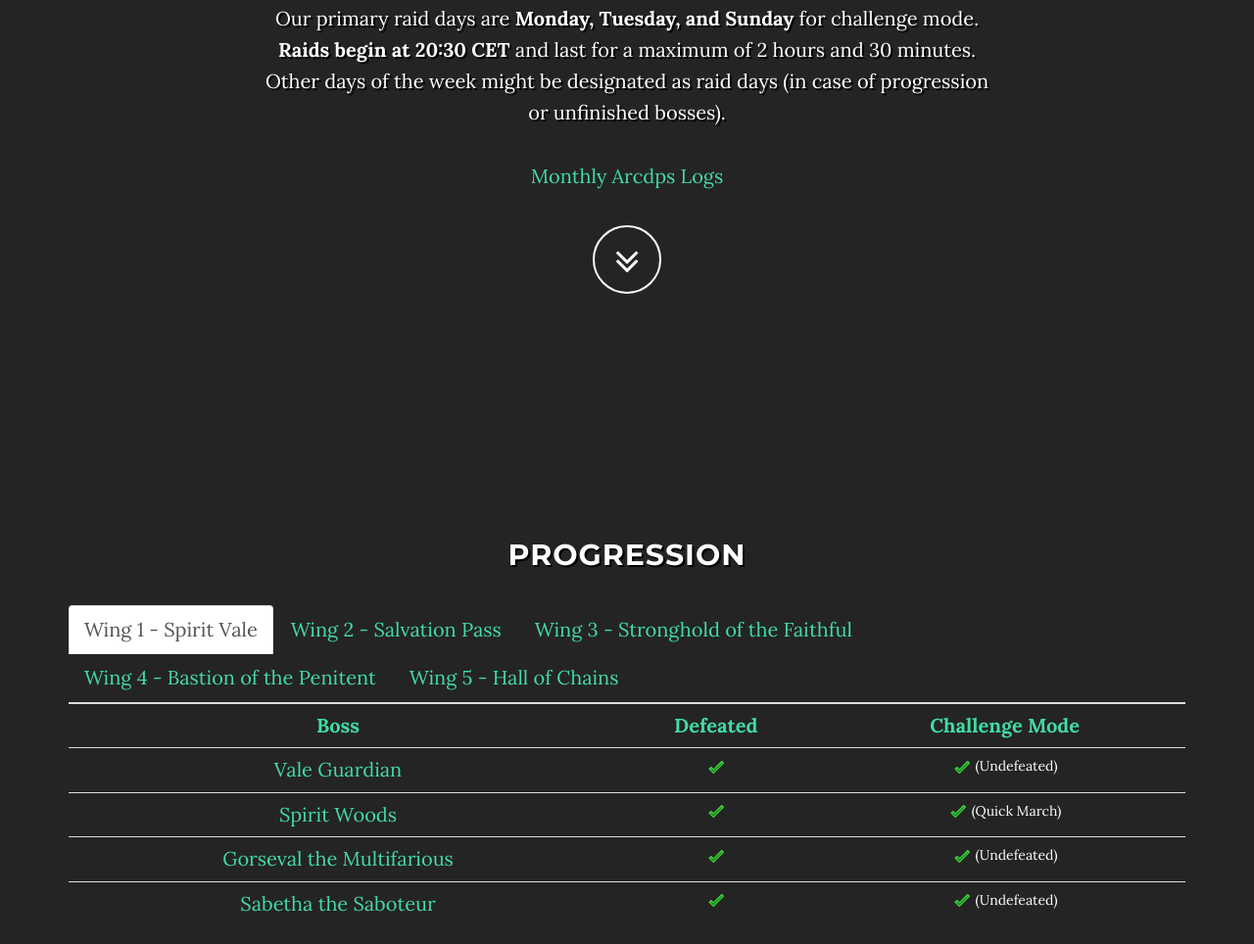
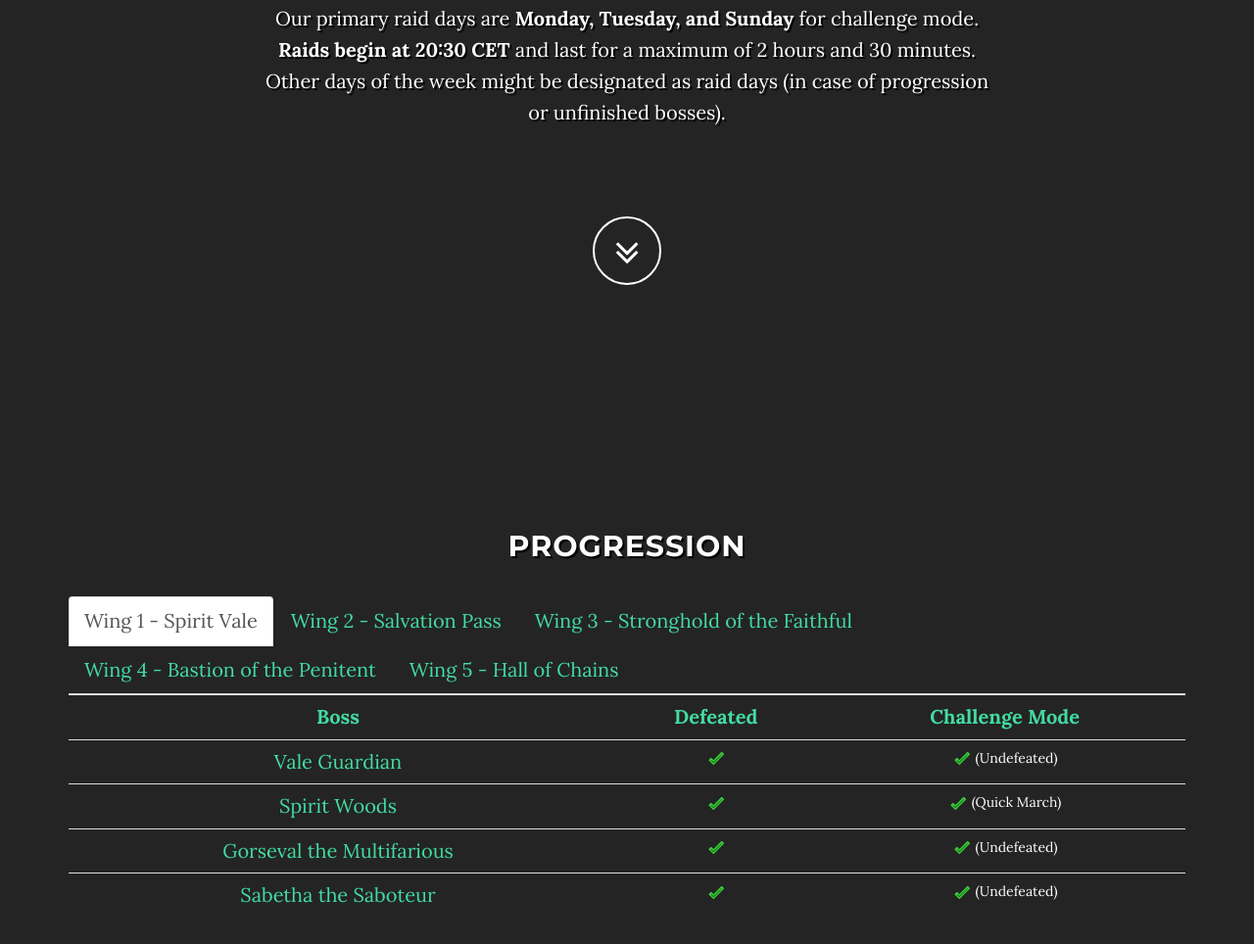
Before and after one commit to YouRaffYouRuse/YouRaffYouRuse.github.io, a website: page index.html in a window 1280 px wide. Shown: the part 1345-2309 px from the top of the page at 98% size. Drawn offline with nearby package versions, Linux system fonts and the light colour scheme; some packages are replaced by stand-ins of ours.

Commit message:
Update index.html

```diff
--- a/index.html
+++ b/index.html
@@ -131,7 +131,6 @@
 				<p>Progression wise we cleared every boss in wing 1 through 5 with all associated achievements.</p>
                 <p>You can expect raiding with skilled people in a lighthearted atmosphere. We maintain a small but capable roster (nobody likes to sit out and we know it!) Representing is only required when you are raiding with us.  </p>
                 <p>Our primary raid days are <b>Monday, Tuesday, and Sunday</b> for challenge mode. <b>Raids begin at 20:30 CET</b> and last for a maximum of 2 hours and 30 minutes. Other days of the week might be designated as raid days (in case of progression or unfinished bosses).</p>
-				<a href="https://youraffyouruse.github.io/raidlogs/">Monthly Arcdps Logs</a>
 				   <br><br>
 				<a href="#progression" class="btn btn-circle page-scroll">
 					<i class="fa fa-angle-double-down animated"></i>
```
